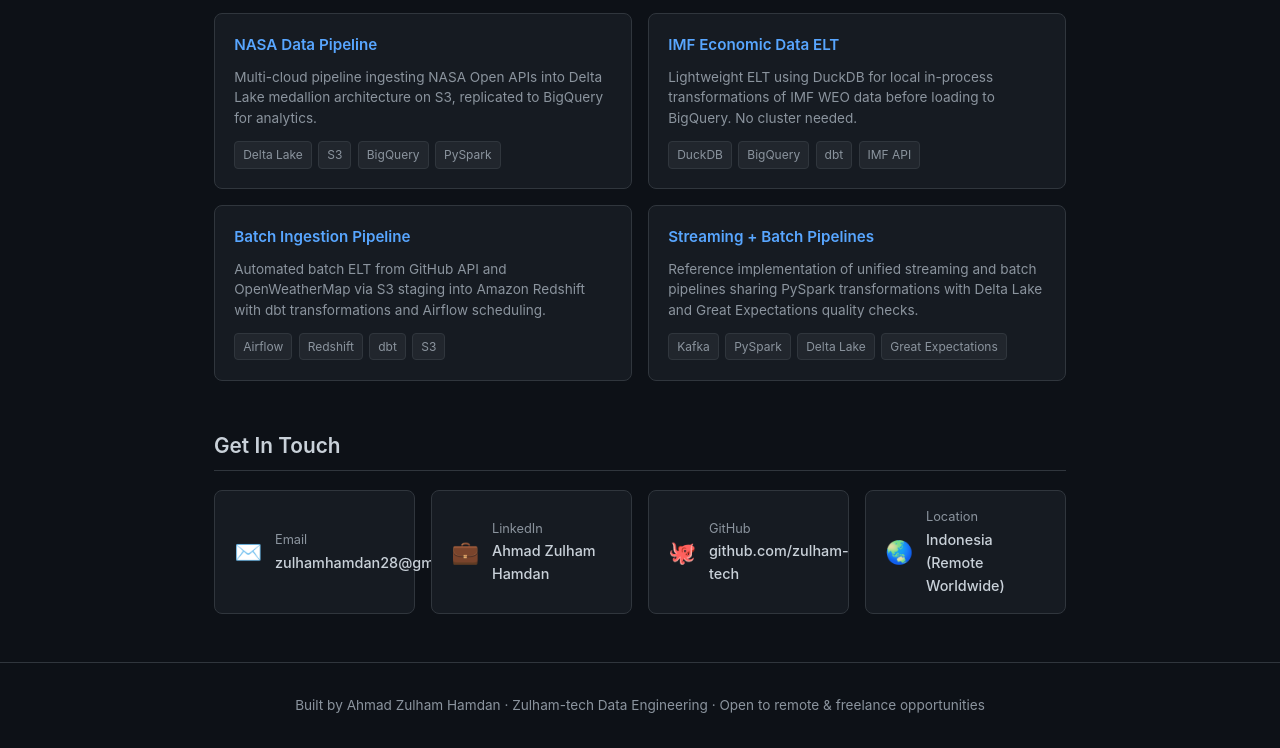
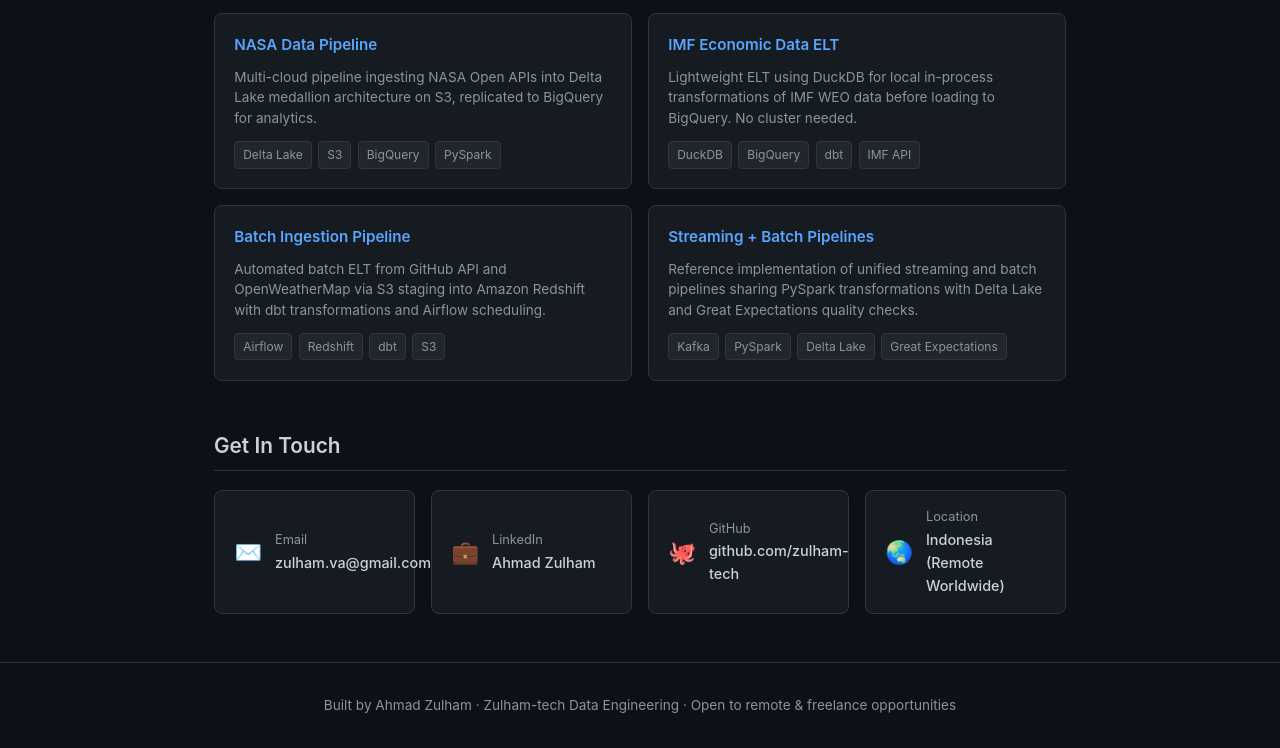
Before and after one commit to zulham-tech/zulham-tech.github.io, a plain HTML site: page index.html in a window 1280 px wide. Shown: the part 1777-2525 px from the top of the page. Drawn offline with Linux system fonts and the light colour scheme.

```diff
--- a/index.html
+++ b/index.html
@@ -3,7 +3,7 @@
 <head>
   <meta charset="UTF-8" />
   <meta name="viewport" content="width=device-width, initial-scale=1.0"/>
-  <title>Ahmad Zulham Hamdan — Data Engineer</title>
+  <title>Ahmad Zulham — Data Engineer</title>
   <meta name="description" content="Data Engineer specializing in real-time streaming, data warehousing, and cloud-native pipelines. Available for remote contracts globally."/>
   <style>
     :root {
@@ -88,14 +88,14 @@
 
 <div class="hero">
   <div class="avatar">⚡</div>
-  <h1>Ahmad Zulham Hamdan</h1>
+  <h1>Ahmad Zulham</h1>
   <p class="hero-sub">Data Engineer &amp; Backend Developer · Remote &amp; Freelance</p>
   <div class="status-badge">
     <span class="dot"></span>
     Available for remote contracts &amp; freelance projects
   </div>
   <div class="hero-btns">
-    <a href="mailto:zulhamhamdan28@gmail.com" class="btn btn-primary">Hire Me</a>
+    <a href="mailto:zulham.va@gmail.com" class="btn btn-primary">Hire Me</a>
     <a href="https://linkedin.com/in/ahmad-zulham-665170279" target="_blank" class="btn btn-secondary">LinkedIn</a>
     <a href="https://github.com/zulham-tech" target="_blank" class="btn btn-secondary">GitHub</a>
   </div>
@@ -218,13 +218,13 @@
 <section id="contact">
   <h2>Get In Touch</h2>
   <div class="contact-grid">
-    <a href="mailto:zulhamhamdan28@gmail.com" class="contact-card" style="text-decoration:none;color:inherit">
+    <a href="mailto:zulham.va@gmail.com" class="contact-card" style="text-decoration:none;color:inherit">
       <span class="contact-icon">✉️</span>
-      <div><div class="contact-label">Email</div><div class="contact-value">zulhamhamdan28@gmail.com</div></div>
+      <div><div class="contact-label">Email</div><div class="contact-value">zulham.va@gmail.com</div></div>
     </a>
     <a href="https://linkedin.com/in/ahmad-zulham-665170279" target="_blank" class="contact-card" style="text-decoration:none;color:inherit">
       <span class="contact-icon">💼</span>
-      <div><div class="contact-label">LinkedIn</div><div class="contact-value">Ahmad Zulham Hamdan</div></div>
+      <div><div class="contact-label">LinkedIn</div><div class="contact-value">Ahmad Zulham</div></div>
     </a>
     <a href="https://github.com/zulham-tech" target="_blank" class="contact-card" style="text-decoration:none;color:inherit">
       <span class="contact-icon">🐙</span>
@@ -238,7 +238,7 @@
 </section>
 
 <footer>
-  <p>Built by Ahmad Zulham Hamdan · Zulham-tech Data Engineering · Open to remote &amp; freelance opportunities</p>
+  <p>Built by Ahmad Zulham · Zulham-tech Data Engineering · Open to remote &amp; freelance opportunities</p>
 </footer>
 
 </body>
```
